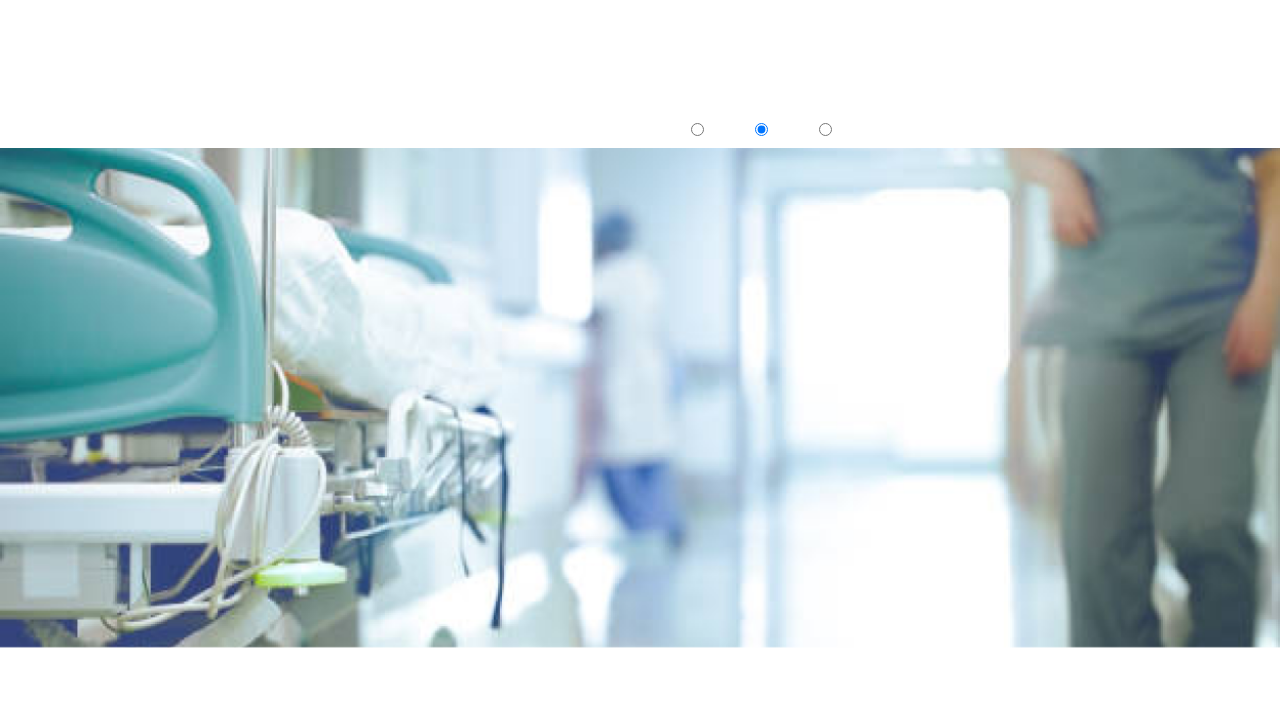
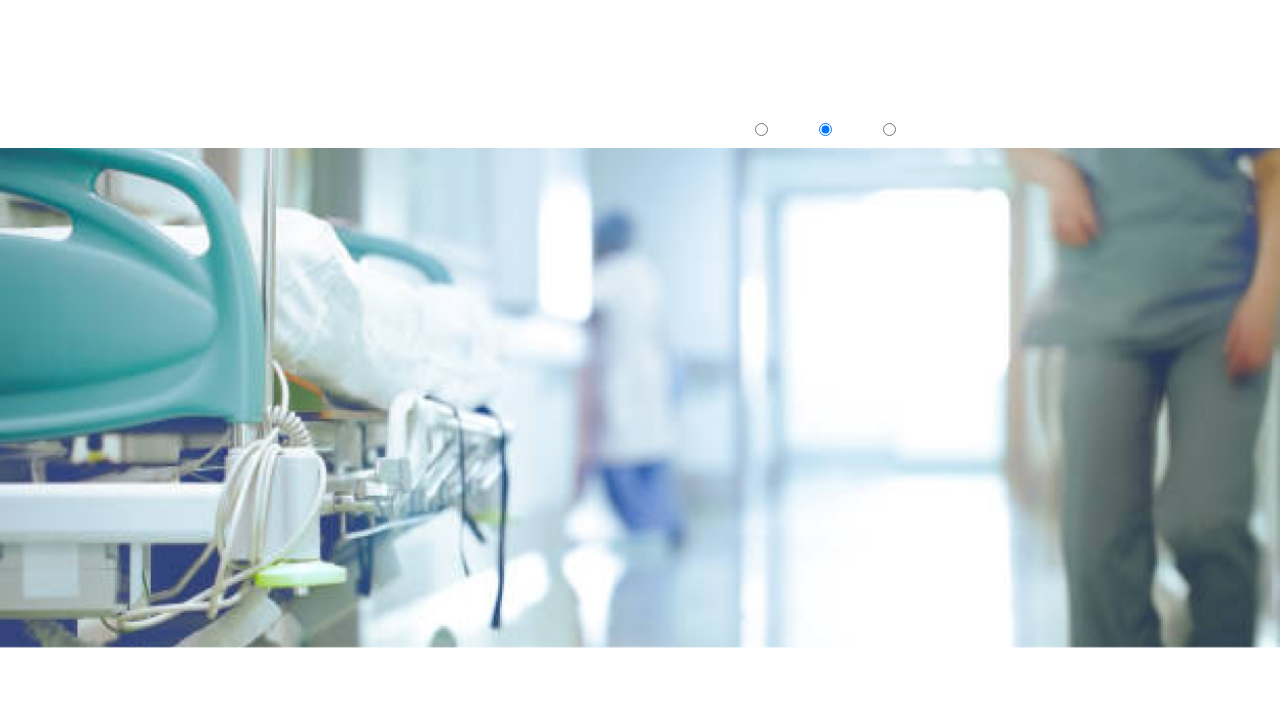
Before and after one commit to JoaoPedro999/SPMedical.github.io, a plain HTML site: page index.html in a window 1280 px wide. Shown: the part 77-788 px from the top of the page. Drawn offline with Linux system fonts and the light colour scheme.

Commit message:
Update style.css

```diff
--- a/style.css
+++ b/style.css
@@ -350,15 +350,15 @@ menu.absolute {
 .b1{
   position: absolute;
   top: 200px;
-  right: 45%;
+  right: 40%;
 }
 .b2{
   position: absolute;
   top: 200px;
-  right: 40%;
+  right: 35%;
 }
 .b3{
   position: absolute;
   top: 200px;
-  right: 35%;
+  right: 30%;
 }
```
